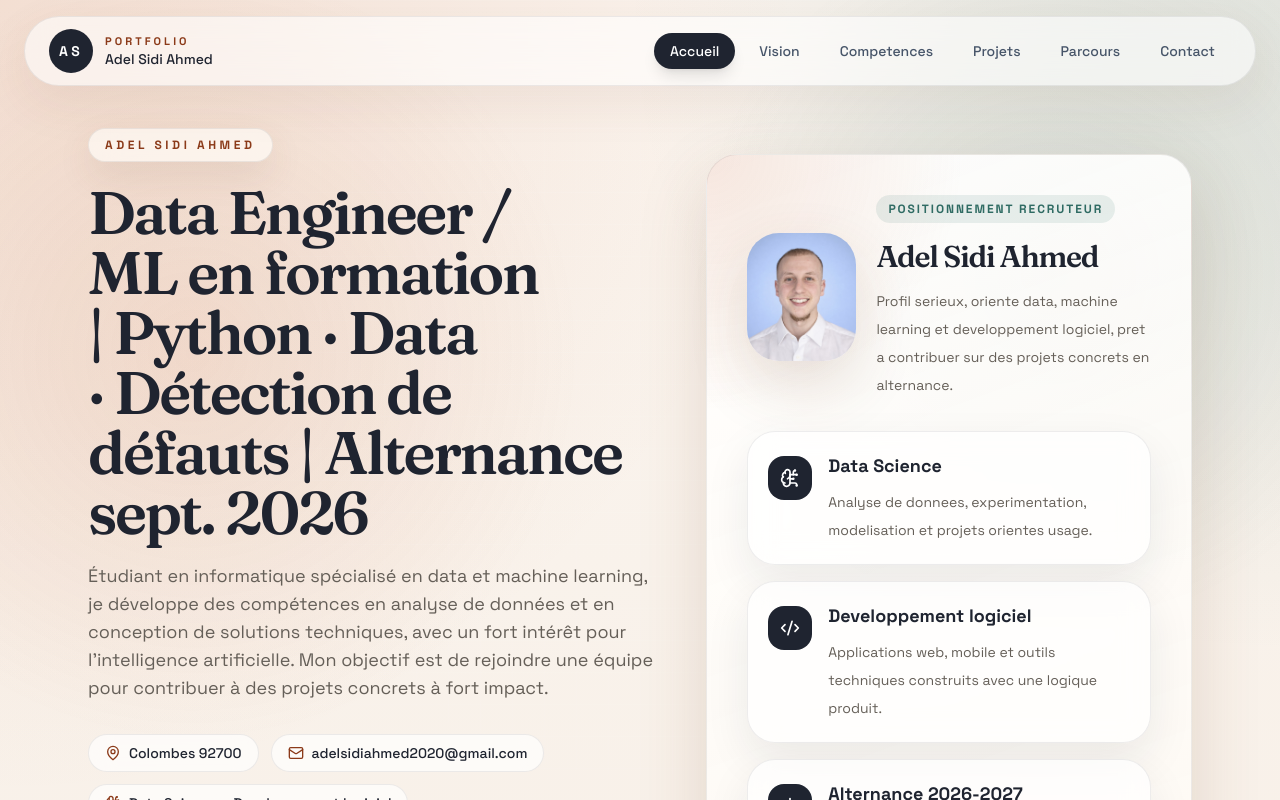
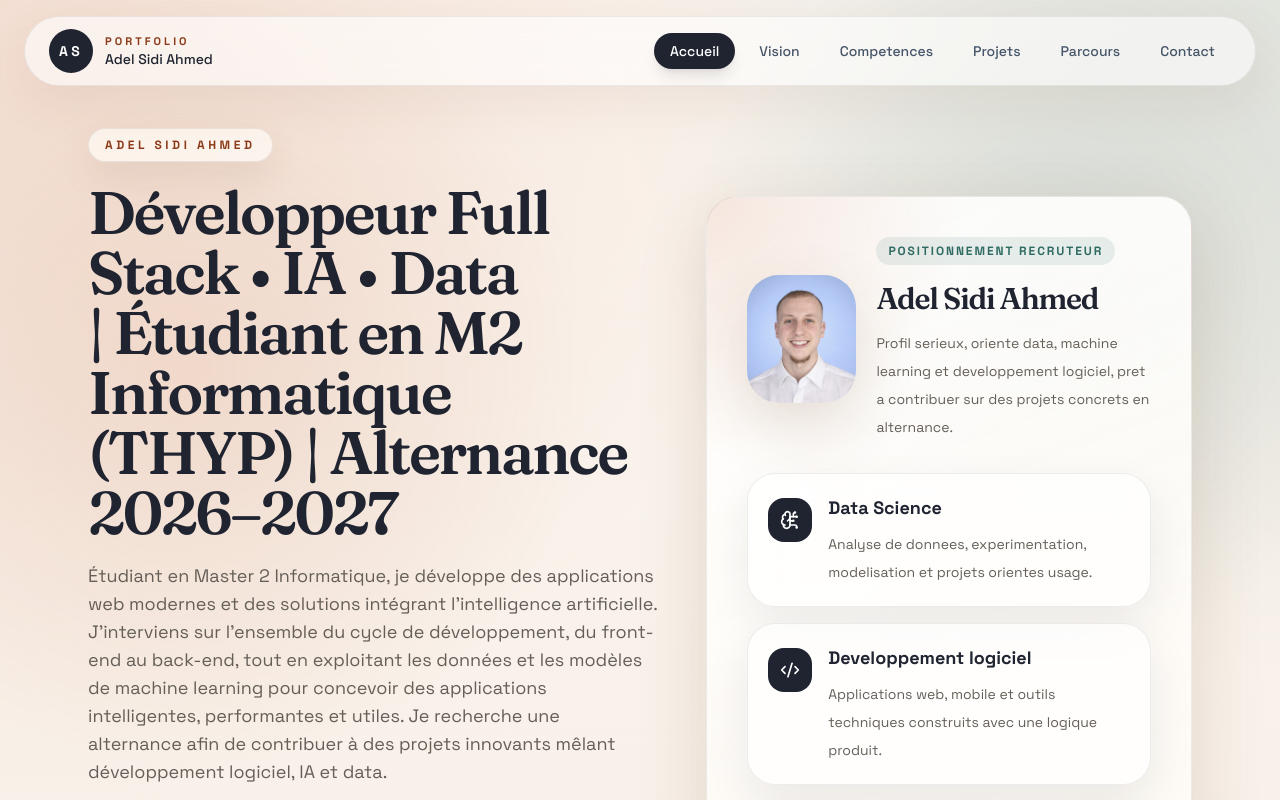
Before and after one commit to Adel113/portfolio, a React (Vite) app: page / in a window 1280 px wide. Shown: the top 800 px of the page. Built offline with nearby package versions, Linux system fonts and the light colour scheme.

Commit message:
Revise personal and professional details in data.ts
Updated personal information, education, work experience, projects, skills, motivations, future projects, and interests in data.ts.

```diff
--- a/src/data.ts
+++ b/src/data.ts
@@ -3,9 +3,9 @@ const data = {
     firstname: 'Adel',
     lastname: 'Sidi Ahmed',
     title:
-      "Data Engineer / ML en formation | Python · Data · Détection de défauts | Alternance sept. 2026",
+      'Développeur Full Stack • IA • Data | Étudiant en M2 Informatique (THYP) | Alternance 2026–2027',
     bio:
-      "Étudiant en informatique spécialisé en data et machine learning, je développe des compétences en analyse de données et en conception de solutions techniques, avec un fort intérêt pour l’intelligence artificielle. Mon objectif est de rejoindre une équipe pour contribuer à des projets concrets à fort impact.",
+      "Étudiant en Master 2 Informatique, je développe des applications web modernes et des solutions intégrant l'intelligence artificielle. J'interviens sur l'ensemble du cycle de développement, du front-end au back-end, tout en exploitant les données et les modèles de machine learning pour concevoir des applications intelligentes, performantes et utiles. Je recherche une alternance afin de contribuer à des projets innovants mêlant développement logiciel, IA et data.",
     email: 'adelsidiahmed2020@gmail.com',
     phone: '0761535757',
     location: 'Colombes 92700',
@@ -19,13 +19,18 @@ const data = {
 
   education: [
     {
-      degree: 'Master 1 Informatique et Big Data',
-      school: 'Universite Paris 8',
+      degree: 'Master 2 Informatique (THYP)',
+      school: 'Université Paris 8',
+      year: '2026-2027',
+    },
+    {
+      degree: 'Master 1 Informatique & Big Data',
+      school: 'Université Paris 8',
       year: '2025-2026',
     },
     {
-      degree: 'Licence 3 Informatique des Systemes Embarques',
-      school: 'Universite Paris 8',
+      degree: 'Licence 3 Informatique des Systèmes Embarqués',
+      school: 'Université Paris 8',
       year: '2024-2025',
     },
     {
@@ -41,129 +46,180 @@ const data = {
       company: 'TREALIS',
       period: '04/2026 - 07/2026',
       tasks: [
-        'Traitement et labellisation de données d’accélérométrie et d’images issues de capteurs ferroviaires, avec extraction et préparation des données',
-        'Conception et mise en place d’un pipeline de traitement de données en Python pour la détection de défauts',
+        "Traitement et labellisation de données d'accélérométrie et d'images issues de capteurs ferroviaires.",
+        'Développement de pipelines de traitement de données en Python.',
+        "Conception d'algorithmes de détection automatique de défauts.",
+        "Participation au développement de solutions d'intelligence artificielle appliquées au domaine ferroviaire.",
       ],
     },
     {
-      role: 'Developpeur Web Freelance',
+      role: 'Développeur Web Freelance',
       company: 'Freelance',
-      period: '12/2024 - aujourd hui',
+      period: "12/2024 - Aujourd'hui",
       tasks: [
-        'traduction des besoins clients en solutions web sur mesure',
-        'developpement et personnalisation de sites web et wordpress',
-        'mise en ligne, maintenance et amelioration continue',
+        'Conception de sites web sur mesure.',
+        'Développement front-end et back-end.',
+        'Personnalisation de sites WordPress.',
+        'Maintenance, optimisation et déploiement.',
       ],
     },
     {
-      role: 'Developpeur Web - Stage',
+      role: 'Développeur Web - Stage',
       company: "Sister's Lille",
       period: '05/2025 - 07/2025',
       tasks: [
-        'optimisation et mise a jour de sites web',
-        'support technique et propositions d amelioration',
-        'maintenance corrective et evolutive',
+        'Optimisation et évolution de sites web.',
+        'Maintenance corrective et évolutive.',
+        'Support technique.',
       ],
     },
     {
-      role: 'Developpeur Front-End - Stage',
+      role: 'Développeur Front-End - Stage',
       company: 'LOU',
       period: '05/2024 - 07/2024',
       tasks: [
-        'developpement de sites vitrines',
-        'integration wordpress et respect des bonnes pratiques web',
+        'Développement de sites vitrines.',
+        'Intégration WordPress.',
+        'Optimisation des interfaces utilisateurs.',
       ],
     },
     {
-      role: 'Developpeur Web - Stage',
+      role: 'Développeur Web - Stage',
       company: 'Arshman Paris',
       period: '06/2023 - 08/2023',
       tasks: [
-        'creation et refonte de sites web',
-        'travail sur le front end et le back end',
+        'Création et refonte de sites web.',
+        'Développement front-end et back-end.',
       ],
     },
   ],
 
   projects: [
     {
-      name: 'Agent IA Workflow Automatise',
-      category: 'Data / IA',
-      stack: ['node.js', 'extraction IA', 'gmail', 'generation PDF'],
+      name: 'Agent IA Workflow Automatisé',
+      category: 'IA & Automatisation',
+      stack: ['Node.js', 'IA', 'Gmail API', 'PDF'],
       description:
-        "application d'automatisation documentaire avec extraction intelligente d'informations, validation metier, integration Gmail et generation de PDF.",
+        "Application d'automatisation documentaire intégrant l'extraction intelligente d'informations, la validation métier et la génération automatique de documents.",
       objective:
-        "concevoir un workflow automatise capable de traiter des documents, fiabiliser les etapes de validation et accelerer la production de livrables metier.",
+        'Créer un agent IA capable de traiter automatiquement des documents et de réduire les tâches répétitives.',
     },
+
     {
-      name: "Application de description d'images",
-      category: 'Data / IA',
-      stack: ['python', 'cnn', 'blip', 'streamlit'],
+      name: 'Générateur de Factures PDF',
+      category: 'Full Stack',
+      stack: ['TypeScript', 'Vite', 'TailwindCSS', 'Supabase'],
       description:
-        "application de vision par ordinateur capable d'analyser une image et de generer automatiquement une description textuelle.",
+        'Application web permettant de créer, gérer et exporter des factures professionnelles.',
       objective:
-        "tester un pipeline d'IA applique a l'analyse d'image et comprendre l'integration d'un modele de deep learning dans une interface exploitable.",
+        'Développer une application métier robuste avec une architecture moderne.',
     },
+
     {
-      name: 'Generateur de factures PDF',
-      category: 'Developpement logiciel / web / mobile',
-      stack: ['typescript', 'vite', 'tailwindcss', 'supabase'],
+      name: "Application de Description d'Images",
+      category: 'Vision par ordinateur',
+      stack: ['Python', 'CNN', 'BLIP', 'Streamlit'],
       description:
-        'application web permettant de creer, structurer et exporter des factures PDF avec une interface claire et maintenable.',
+        "Application capable d'analyser une image et de générer automatiquement une description textuelle grâce à l'intelligence artificielle.",
       objective:
-        'concevoir un outil metier fiable, avec une logique de generation de documents et une architecture front-end propre.',
+        'Explorer les modèles de vision par ordinateur et leur intégration dans une application.',
     },
+
     {
       name: 'FormationV2Pro',
-      category: 'Developpement logiciel / web / mobile',
-      stack: ['react', 'vite', 'tailwindcss', 'firebase'],
+      category: 'Application Web',
+      stack: ['React', 'Firebase', 'TailwindCSS'],
       description:
-        'plateforme de formation en ligne dynamique, responsive et connectee a Firebase.',
+        "Plateforme d'apprentissage en ligne moderne avec authentification et gestion de contenu.",
       objective:
-        "developper une application web orientee utilisateur, avec gestion de contenu, navigation fluide et architecture reactive.",
+        "Créer une plateforme performante orientée expérience utilisateur.",
     },
+
     {
       name: 'FitnessApp',
-      category: 'Developpement logiciel / web / mobile',
-      stack: ['kotlin', 'firebase', 'api temps reel'],
+      category: 'Application Mobile',
+      stack: ['Kotlin', 'Firebase'],
       description:
-        'application mobile destinee aux sportifs pour suivre leurs activites et exploiter des donnees en temps reel.',
+        "Application mobile permettant le suivi d'activités sportives et de données en temps réel.",
       objective:
-        'creer une experience mobile utile, connectee a des services temps reel et orientee suivi de performance.',
+        'Concevoir une application mobile intuitive pour les sportifs.',
     },
+
     {
-      name: 'Simulation de systeme automatise',
-      category: 'Developpement logiciel / web / mobile',
-      stack: ['python', 'ros', 'gazebo'],
+      name: 'Application de Prédiction Crypto',
+      category: 'Machine Learning',
+      stack: ['Python', 'Machine Learning'],
       description:
-        "simulation sous ROS et Gazebo d'un systeme automatise developpe en Python.",
+        'Analyse de données financières et prédiction de tendances du marché des cryptomonnaies.',
       objective:
-        'modeliser et tester le comportement d un systeme complexe dans un environnement de simulation technique.',
+        "Comparer différents modèles de prédiction sur des données réelles.",
     },
+
     {
-      name: 'Application de prediction crypto',
-      category: 'Data / IA',
-      stack: ['python', 'machine learning', 'api crypto'],
+      name: 'Simulation de Système Automatisé',
+      category: 'Robotique',
+      stack: ['Python', 'ROS', 'Gazebo'],
       description:
-        'application de collecte et d analyse de donnees crypto avec prediction de tendance via machine learning.',
+        "Simulation d'un système automatisé dans un environnement ROS/Gazebo.",
       objective:
-        "explorer l'utilisation de donnees de marche pour construire et comparer des modeles de prediction applicables.",
+        "Tester le comportement d'un système complexe dans un environnement simulé.",
     },
   ],
 
   skills: {
-    data: ['python', 'sql', 'mysql', 'machine learning', 'analyse de donnees', 'cnn', 'blip', 'streamlit'],
-    development: ['javascript', 'typescript', 'react', 'nextjs', 'tailwindcss', 'wordpress', 'java', 'c', 'c++'],
-    mobile: ['kotlin', 'swift'],
-    systems: ['linux', 'tcp ip', 'ccna 1 2 3', 'firebase', 'supabase'],
-    design: ['figma', 'photoshop', 'illustrator', 'canva'],
+    frontend: [
+      'React',
+      'Next.js',
+      'JavaScript',
+      'TypeScript',
+      'TailwindCSS',
+    ],
+
+    backend: [
+      'Node.js',
+      'Python',
+      'Java',
+      'C',
+      'C++',
+      'Firebase',
+      'Supabase',
+      'SQL',
+      'MySQL',
+    ],
+
+    ai: [
+      'Machine Learning',
+      'Deep Learning',
+      'CNN',
+      'BLIP',
+      'Computer Vision',
+      'Analyse de données',
+      'Streamlit',
+    ],
+
+    mobile: [
+      'Kotlin',
+      'Swift',
+    ],
+
+    tools: [
+      'Git',
+      'Linux',
+      'WordPress',
+      'Figma',
+      'Photoshop',
+      'Illustrator',
+      'Canva',
+      'TCP/IP',
+      'CCNA',
+    ],
   },
 
   motivations: [
     {
       id: 'mot-1',
       content:
-        'je suis motive par la creation d applications utiles, l exploitation intelligente des donnees, l apprentissage continu et la collaboration au sein d equipes pluridisciplinaires.',
+        "Je suis passionné par le développement d'applications modernes intégrant l'intelligence artificielle. J'apprécie concevoir des solutions Full Stack, automatiser des processus, exploiter les données et transformer des idées en applications concrètes à fort impact.",
       created_at: new Date().toISOString(),
       updated_at: new Date().toISOString(),
     },
@@ -172,30 +228,30 @@ const data = {
   futureProjects: [
     {
       id: 'fp-1',
-      title: 'gestionnaire de stock pour restaurant',
+      title: 'Gestionnaire de Stock Intelligent',
       description:
-        'application pour gerer les stocks d un restaurant avec suivi des ingredients, alertes de rupture et generation de commandes fournisseurs.',
+        "Application Full Stack permettant de gérer les stocks d'un restaurant.",
       long_description:
-        'ce projet permettra de suivre les niveaux de stock, les dates de peremption, les recettes et les commandes fournisseurs afin de reduire le gaspillage et d optimiser les couts.',
+        "Gestion des ingrédients, alertes automatiques, suivi des dates de péremption, tableaux de bord et recommandations grâce à l'IA.",
       image_url: '',
       demo_url: '',
       github_url: '',
-      technologies: ['react', 'typescript', 'tailwind'],
+      technologies: ['React', 'TypeScript', 'Node.js', 'Supabase'],
       featured: false,
       order_index: 0,
       created_at: new Date().toISOString(),
     },
     {
       id: 'fp-2',
-      title: 'application pour coachs sportifs',
+      title: 'Plateforme SaaS pour Coachs Sportifs',
       description:
-        'outil pour aider les coachs sportifs a gerer leurs clients, programmes, suivis de performance et paiements.',
+        'Application de gestion complète destinée aux coachs sportifs.',
       long_description:
-        'l application integrera des profils clients, la creation de programmes, le suivi des progres, un calendrier de seances, une messagerie et un module de paiement pour simplifier la gestion quotidienne.',
+        'Gestion des clients, programmes, paiements, statistiques, messagerie et intégration de fonctionnalités IA.',
       image_url: '',
       demo_url: '',
       github_url: '',
-      technologies: ['react', 'typescript', 'stripe'],
+      technologies: ['React', 'Node.js', 'Stripe', 'IA'],
       featured: false,
       order_index: 1,
       created_at: new Date().toISOString(),
@@ -203,10 +259,12 @@ const data = {
   ],
 
   interests: [
-    'veille technologique',
-    'data et intelligence artificielle',
-    'developpement web et logiciel',
-    'vo vietnam triple champion d algerie',
+    'Développement Full Stack',
+    'Intelligence Artificielle',
+    'Machine Learning',
+    'Automatisation',
+    'Veille technologique',
+    "Vo Vietnam (Triple champion d'Algérie)",
   ],
 };
 
```
